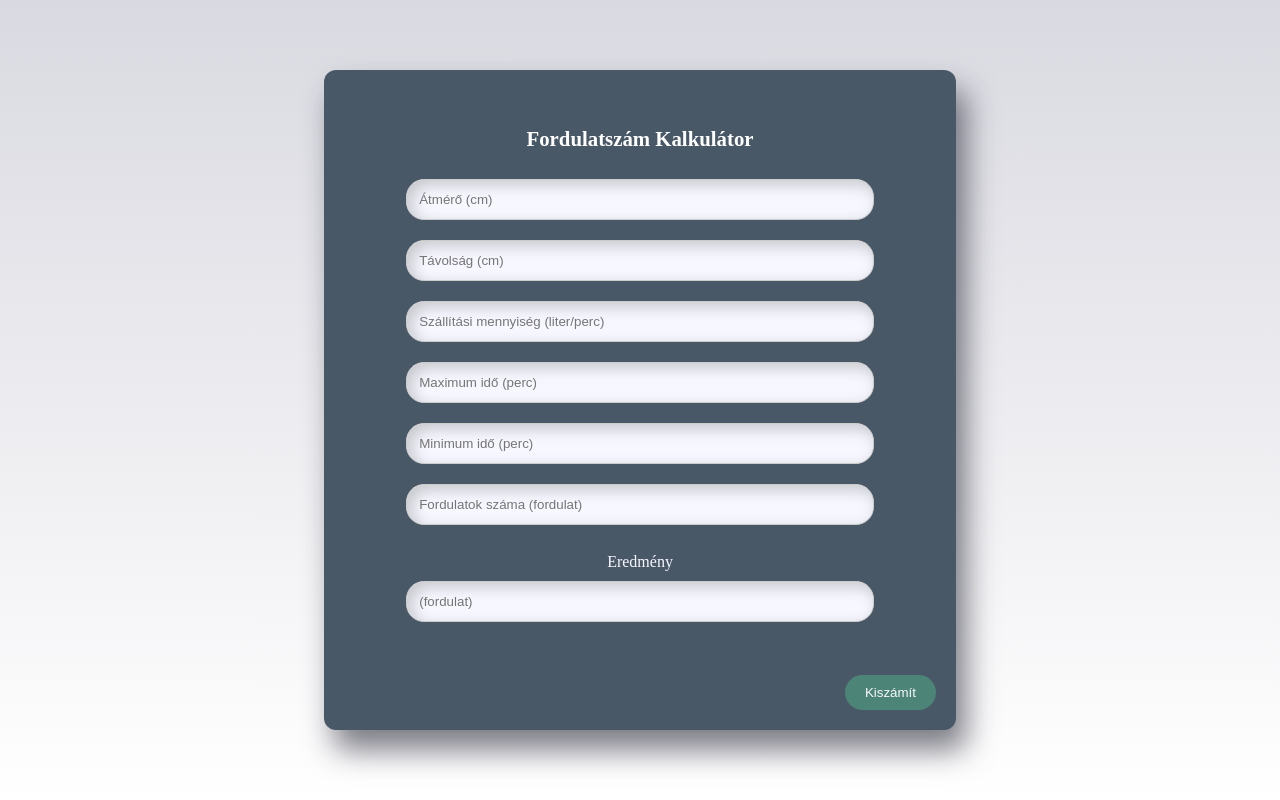
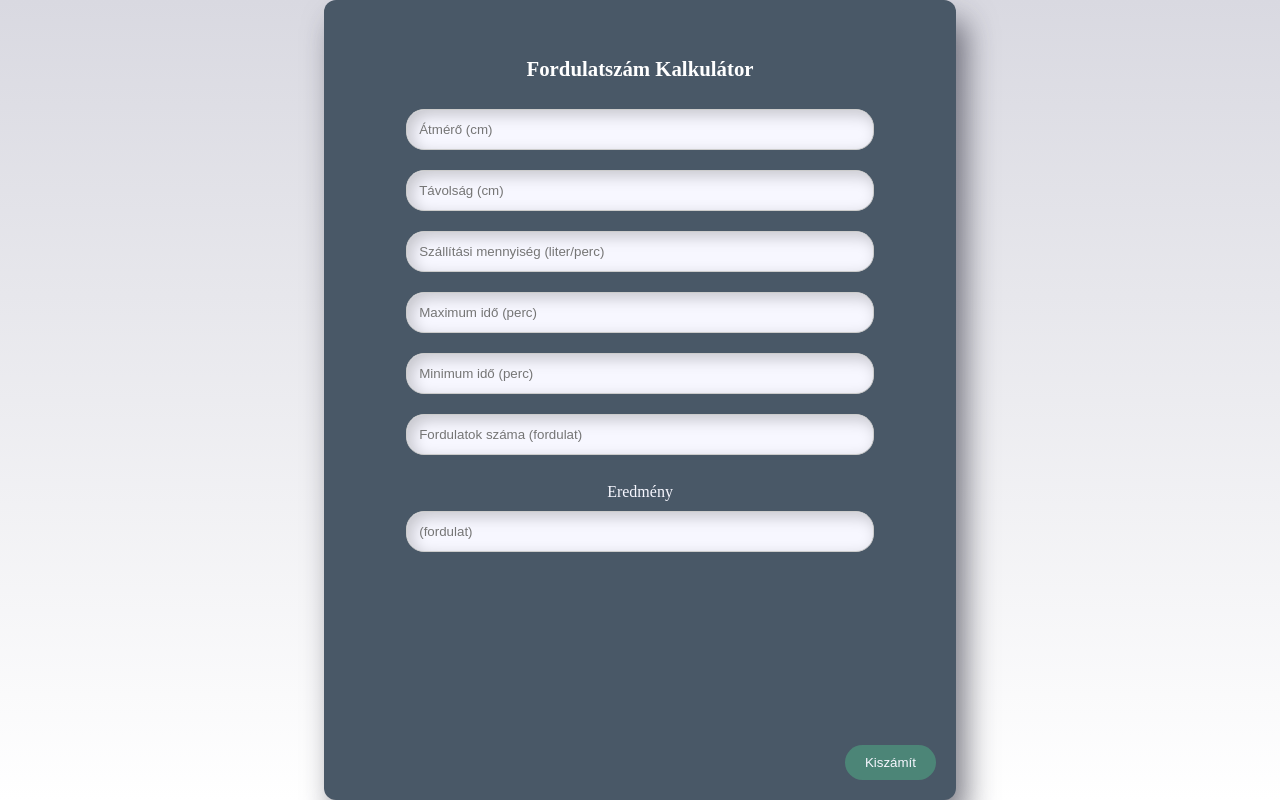
Before and after one commit to hrvthjana/calculator, a plain HTML site: page index.html in a window 1280 px wide. Drawn offline with Linux system fonts and the light colour scheme.

Commit message:
Update index.html

```diff
--- a/index.html
+++ b/index.html
@@ -29,7 +29,7 @@
             box-shadow:  10px 20px 30px rgba(38, 39, 53, 0.6);
             text-align: center;
             position: relative;
-            min-height: 580px;
+            min-height: 90vh;
         }
         input {
             width: 80%;
```
